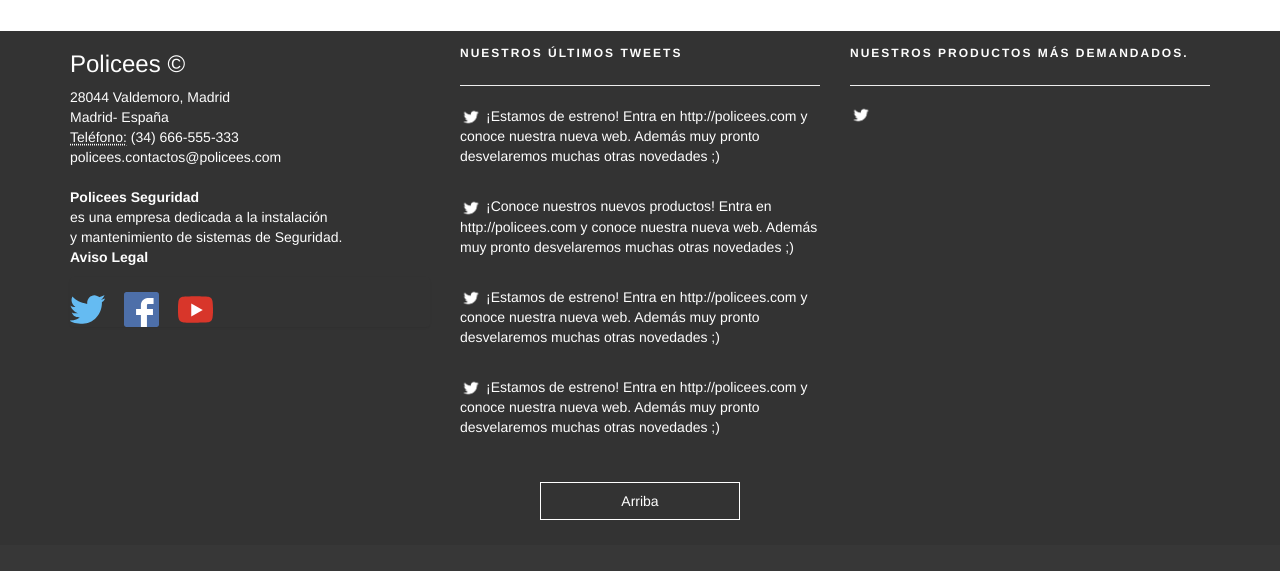
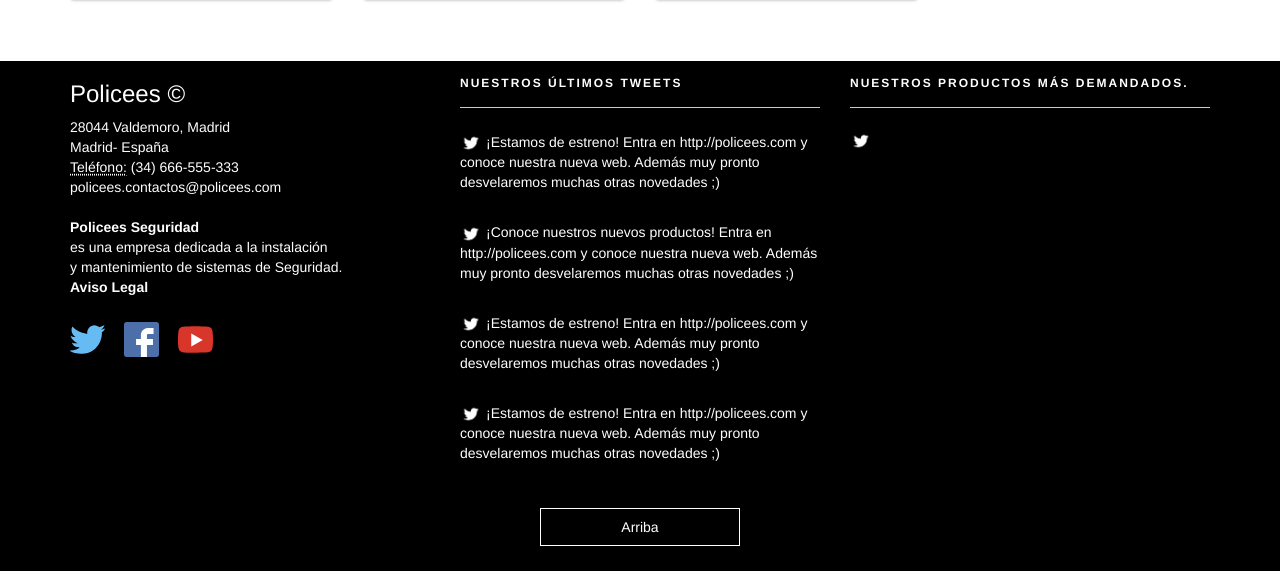
Before and after one commit to fernandorosero/Policees, a PHP site: page /Policees/dashboard.php in a window 1280 px wide. Shown: the part 609-1180 px from the top of the page. Before the commit the page ends 1129 px from the top, so only its background shows below. Run offline with PHP 8.4, Linux system fonts and the light colour scheme; some libraries are stand-ins or nearby versions.

Commit message:
Lenovo-Casa

```diff
--- a/dashboard.php
+++ b/dashboard.php
@@ -2,8 +2,6 @@
    include_once './init_nivel_one.php';
    include_once './nav-bar_nivel1.php';
 ?>
-
-
 <div id="dashboard">
     <div class="container">
         <h2>Dashboard</h2>
--- a/nav-bar_nivel1.php
+++ b/nav-bar_nivel1.php
@@ -13,7 +13,7 @@
     </div>
     -->
     <a href="dashboard.php">
-        <img alt="Brand" img src="view/img/PliceesCoorporative.jpg" class="imgCoorp hidden-xs">
+        <img alt="Brand" img src="view/img/PoliceesCoorporative.jpg" class="imgCoorp hidden-xs">
     </a>
     <div class="navbar-header">
       <button type="button" class="navbar-toggle collapsed" data-toggle="collapse" data-target="#bs-example-navbar-collapse-1" aria-expanded="false">
@@ -72,7 +72,7 @@
             <li><a href="view/control-horarios.php">Control de Horarios</a></li>
           </ul>
         </li>
-        <li><a href="contacto.php">Contacto</a></li>
+        <li><a href="view/contacto.php">Contacto</a></li>
         <li>
 
             <form action="view/login.php" class="navbar-form navbar-left">
--- a/view/contacto.php
+++ b/view/contacto.php
@@ -1,5 +1,3 @@
-<?php
-?>
 <meta http-equiv="Content-Type" content="text/html; charset=UTF-8">
   <?php
     include_once './init_nivel_two.php';
--- a/view/css/custom.css
+++ b/view/css/custom.css
@@ -23,7 +23,7 @@ body{
 }
 /*******************INICIO FOOTER****************/
 footer{
-    background:#333;
+    background:black;
     color: #fefefe;
     width: 100%;
     margin-top: 20px;
@@ -81,6 +81,7 @@ footer div ul li span{
 }
 .imgDashboard{
     height: 130px;
+    margin-bottom: 15px;
 }
 #dashboard{
     margin-bottom: 40px;
@@ -157,3 +158,9 @@ footer div ul li span{
     padding-left: 15px;
     padding-right: 15px;
 }
+hr {
+    border: none;
+    border-top: 1px solid #ccc;
+    margin: 0 0 24px 0;
+    width: 100%;
+}
--- a/view/nav-bar_nivel2.php
+++ b/view/nav-bar_nivel2.php
@@ -14,7 +14,7 @@
     </div>
     -->
 
-       <img alt="Brand" img src="img/PliceesCoorporative.jpg" class="imgCoorp hidden-xs">
+       <img alt="Brand" img src="img/PoliceesCoorporative.jpg" class="imgCoorp hidden-xs">
     <div class="navbar-header">
       <button type="button" class="navbar-toggle collapsed" data-toggle="collapse" data-target="#bs-example-navbar-collapse-1" aria-expanded="false">
         <span class="sr-only">Toggle navigation</span>
```
Also changed, not shown: view/img/PoliceesCoorporative.jpg (renamed from view/img/PliceesCoorporative.jpg).
